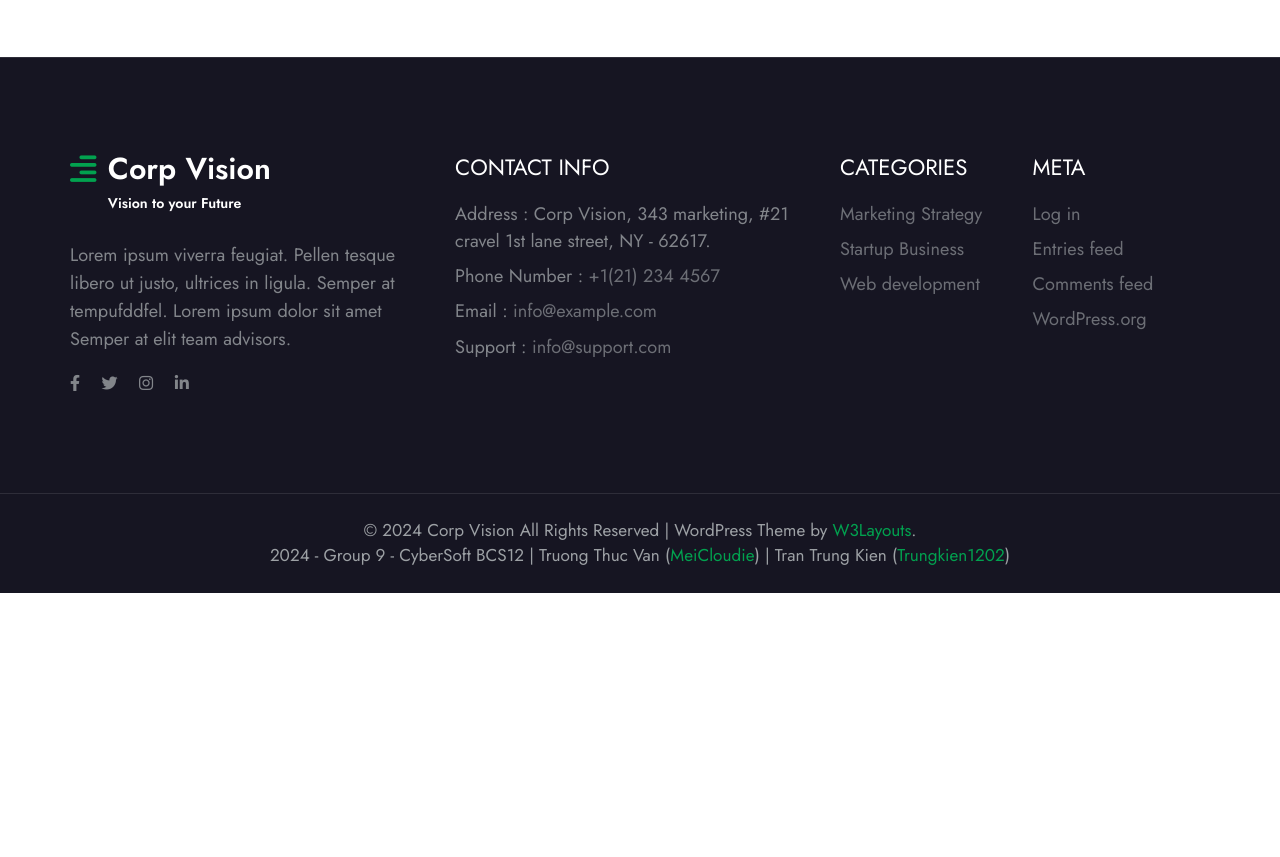
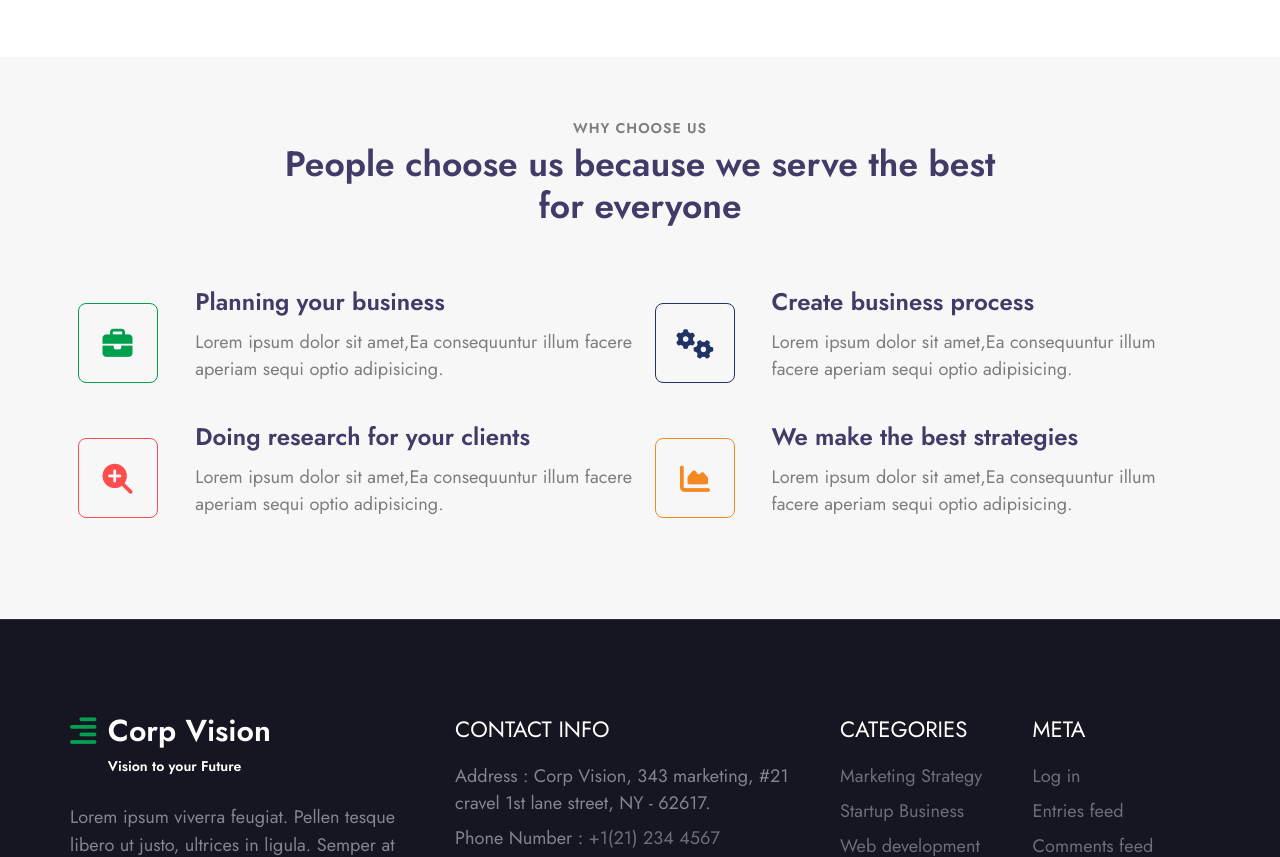
Before and after one commit to MeiCloudie/corpvision, a plain HTML site: page about.html in a window 1280 px wide. Shown: the part 2832-3689 px from the top of the page. Before the commit the page ends 3425 px from the top, so only its background shows below. Drawn offline with nearby package versions, Linux system fonts and the light colour scheme.

Commit message:
About page - Update Feature section

```diff
--- a/about.html
+++ b/about.html
@@ -566,6 +566,90 @@
       </div>
     </section>
 
+    <!-- ------------------------FEATURE------------------------ -->
+    <section class="features section py-5">
+      <div class="container py-lg-5 py-md-4">
+        <!-- Title -->
+        <div class="title text-center">
+          <p class="text-uppercase">Why choose us</p>
+          <h3 class="mx-lg-5">
+            People choose us because we serve the best for everyone
+          </h3>
+        </div>
+
+        <!-- Main Content -->
+        <div class="row mt-5 pt-lg-5">
+          <!-- Feature Left -->
+          <div class="features__left col-lg-6">
+            <!-- Item -->
+            <div class="row mb-sm-5 mb-4">
+              <div class="col-2">
+                <div class="features__icon">
+                  <i class="fa fa-briefcase"></i>
+                </div>
+              </div>
+              <div class="features__details col-10 ps-lg-5 ps-md-3 ps-4">
+                <h6><a href="#url"> Planning your business</a></h6>
+                <p>
+                  Lorem ipsum dolor sit amet,Ea consequuntur illum facere
+                  aperiam sequi optio adipisicing.
+                </p>
+              </div>
+            </div>
+            <!-- Item -->
+            <div class="row mb-sm-5 mb-4">
+              <div class="col-2">
+                <div class="features__icon --2">
+                  <i class="fa fa-search-plus"></i>
+                </div>
+              </div>
+              <div class="col-10 features__details ps-lg-5 ps-md-3 ps-4">
+                <h6><a href="#url"> Doing research for your clients</a></h6>
+                <p>
+                  Lorem ipsum dolor sit amet,Ea consequuntur illum facere
+                  aperiam sequi optio adipisicing.
+                </p>
+              </div>
+            </div>
+          </div>
+
+          <!-- Feature Right -->
+          <div class="features__right col-lg-6 ps-lg-4 mt-lg-0 mt-2">
+            <!-- Item -->
+            <div class="row mb-sm-5 mb-4">
+              <div class="col-2">
+                <div class="features__icon --3">
+                  <i class="fa fa-cogs"></i>
+                </div>
+              </div>
+              <div class="col-10 features__details ps-lg-5 ps-md-3 ps-4">
+                <h6><a href="#url"> Create business process</a></h6>
+                <p>
+                  Lorem ipsum dolor sit amet,Ea consequuntur illum facere
+                  aperiam sequi optio adipisicing.
+                </p>
+              </div>
+            </div>
+            <!-- Item -->
+            <div class="row">
+              <div class="col-2">
+                <div class="features__icon --4">
+                  <i class="fa fa-area-chart"></i>
+                </div>
+              </div>
+              <div class="col-10 features__details ps-lg-5 ps-md-3 ps-4">
+                <h6><a href="#url"> We make the best strategies</a></h6>
+                <p>
+                  Lorem ipsum dolor sit amet,Ea consequuntur illum facere
+                  aperiam sequi optio adipisicing.
+                </p>
+              </div>
+            </div>
+          </div>
+        </div>
+      </div>
+    </section>
+
     <!-- ------------------------FOOTER------------------------ -->
     <footer class="footer">
       <div class="divide"></div>
--- a/css/about/about-responsive.css
+++ b/css/about/about-responsive.css
@@ -40,4 +40,25 @@
     display: block;
     border-radius: 10px;
   }
+
+  /* FEATURE */
+  .features .features__icon i {
+    font-size: 28px;
+    width: 50px;
+    height: 50px;
+    line-height: 50px;
+  }
+
+  .features .features__details h6 a {
+    font-size: 22px;
+  }
+
+  .features .features__details {
+    padding-left: 15px;
+  }
+
+  .features .features__icon i {
+    margin-top: 0px;
+    vertical-align: middle;
+  }
 }
--- a/css/about/about.css
+++ b/css/about/about.css
@@ -304,3 +304,66 @@ body {
 .team p {
   color: var(--sub-title-color);
 }
+
+/* ------------------FEATURE------------------ */
+.features {
+  background: var(--bg-grey-color);
+}
+
+.features .title {
+  max-width: 800px;
+  margin: auto;
+}
+
+.features .features__left .row,
+.features .features__right .row {
+  align-items: center;
+}
+
+.features .features__icon {
+  font-size: 30px;
+  text-align: center;
+}
+
+.features .features__icon i {
+  color: #009f4d;
+  border: 1px solid;
+  width: 80px;
+  height: 80px;
+  line-height: 80px;
+  border-radius: 8px;
+  margin-top: 4px;
+}
+
+.features .features__details h6 {
+  margin-bottom: 12px;
+}
+
+.features .features__details p {
+  color: var(--sub-title-color);
+}
+
+.features .features__details h6 a {
+  text-align: left;
+  margin-bottom: 0;
+  color: var(--title-color);
+  font-weight: 600;
+  font-size: 24px;
+  transition: 0.3s ease;
+}
+
+.features .features__details h6 a:hover {
+  color: var(--primary-color);
+}
+
+.features .features__icon.--2 i {
+  color: #ff4c4c;
+}
+
+.features .features__icon.--3 i {
+  color: #213364;
+}
+
+.features .features__icon.--4 i {
+  color: #f48924;
+}
```
